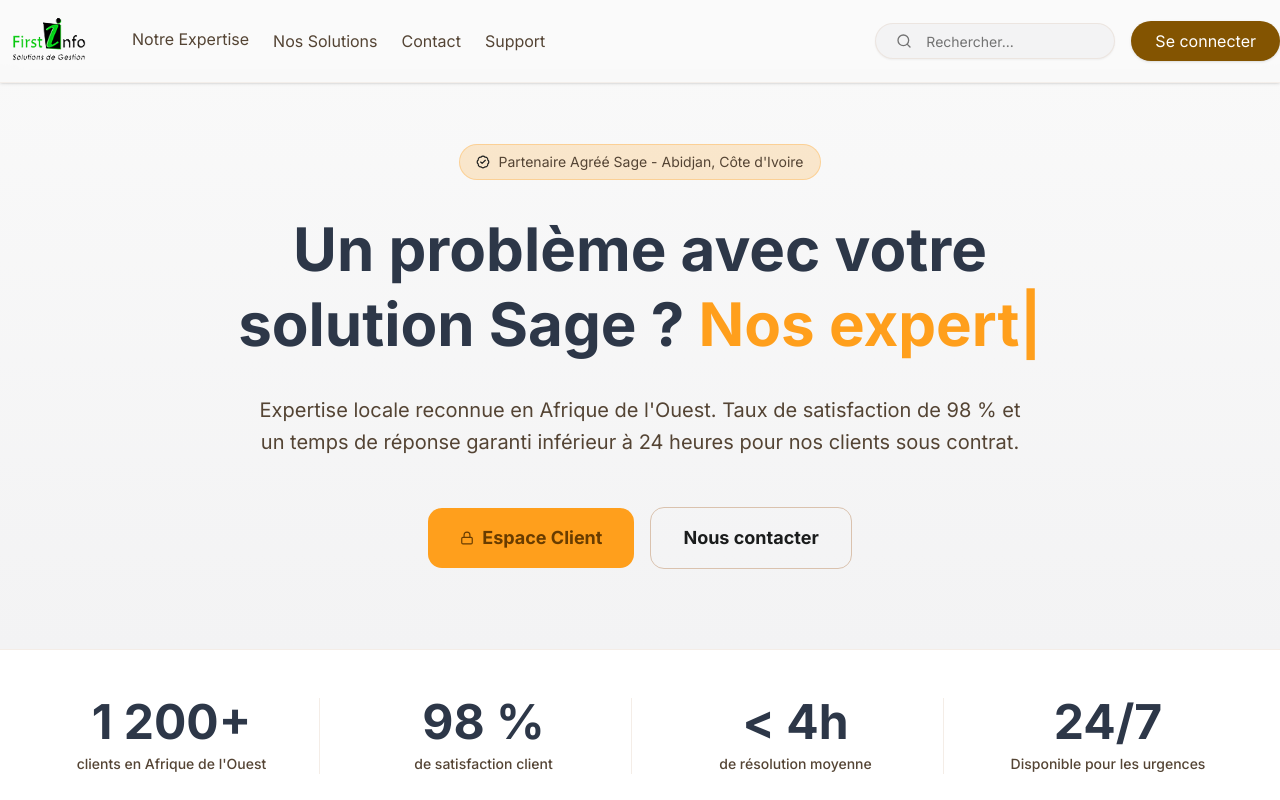
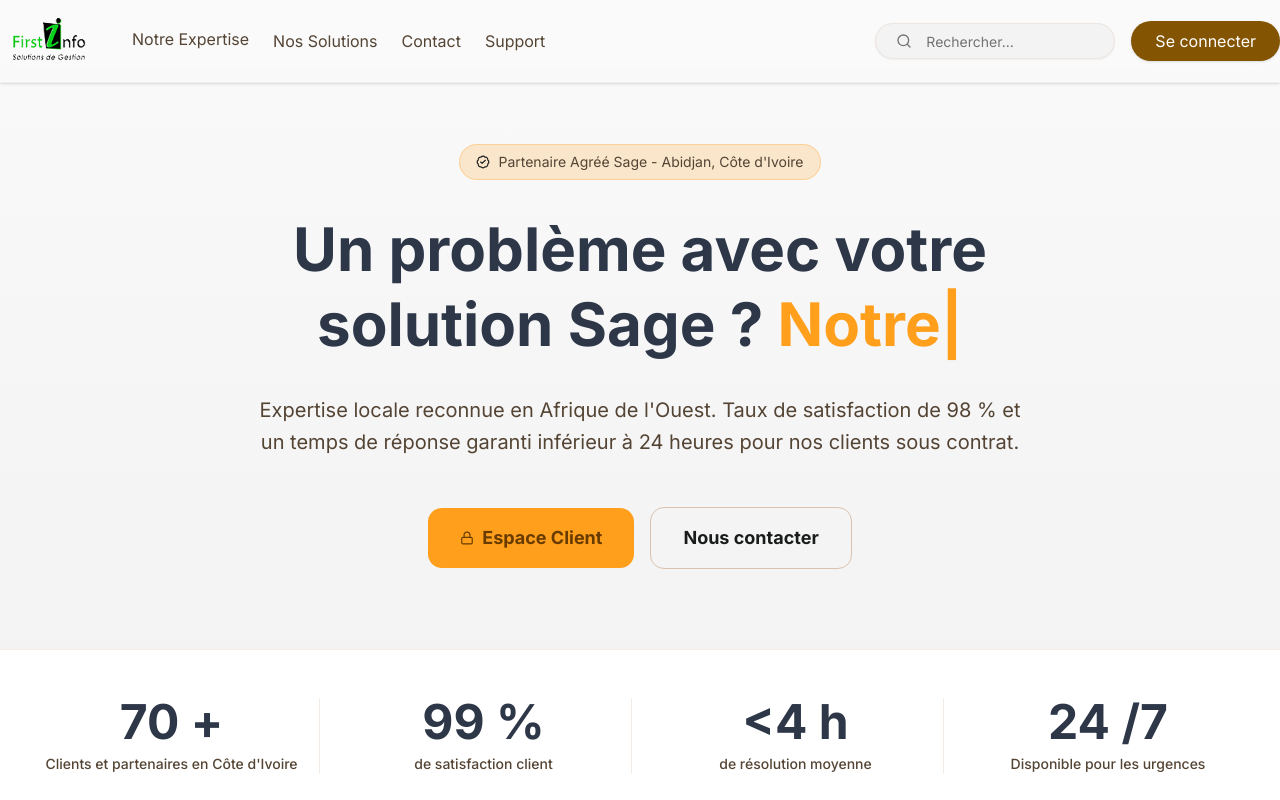
Before and after one commit to Jyjoojo/firstinfo-support, a Next.js app: page / in a window 1280 px wide. Shown: the top 800 px of the page. Built offline with nearby package versions, Linux system fonts and the light colour scheme.

Commit message:
feat: update Hero and StatsBanner components; add animation and intersection observer

```diff
--- a/app/ui/Hero.tsx
+++ b/app/ui/Hero.tsx
@@ -23,7 +23,7 @@
             <TypeAnimation
               sequence={[
                 '',
-                500, // Waits 1s
+                1000, // Waits 1s
                 'Notre équipe est là pour vous aider.',
                 2000, // Waits 1s
                 'Nos experts vous accompagnent.',
--- a/app/ui/StatsBanner.tsx
+++ b/app/ui/StatsBanner.tsx
@@ -1,23 +1,36 @@
+"use client";
+
+import CountUp from 'react-countup';
+import { useInView } from "react-intersection-observer";
+
 const stats = [
-  { value: "1 200+", label: "clients en Afrique de l'Ouest" },
-  { value: "98 %", label: "de satisfaction client" },
-  { value: "< 4h", label: "de résolution moyenne" },
-  { value: "24/7", label: "Disponible pour les urgences" },
+  { value: " +", label: "Clients et partenaires en Côte d'Ivoire", number: 70 },
+  { value: " %", label: "de satisfaction client", number: 99 },
+  { value: " h", label: "de résolution moyenne", number: 4 , prefix: "<" },
+  { value: " /7", label: "Disponible pour les urgences", number: 24 },
 ];
 
 export default function StatsBanner() {
+  const { ref, inView } = useInView({
+    triggerOnce: true, // animation une seule fois
+    threshold: 1,    // déclenche quand 30% visible
+  });
+
   return (
     <section className="bg-surface-container-lowest border-y border-outline-variant/30 py-12">
       <div className="max-w-container-max mx-auto px-gutter">
         <div className="grid grid-cols-2 md:grid-cols-4 gap-4 items-center">
           {stats.map((stat, i) => (
             <div
+              ref={ref}
               key={stat.label}
               className={`text-center px-4 ${
                 i < stats.length - 1 ? "md:border-r border-outline-variant/30" : ""
               }`}
             >
               <div className="text-4xl md:text-5xl font-bold text-sage-blue mb-2">
+                {stat.prefix ? (<span className="text-4xl md:text-5xl font-bold text-sage-blue mb-2">{stat.prefix}</span>) : null}
+                { inView && <CountUp end={stat.number} duration={3} /> }
                 {stat.value}
               </div>
               <div className="text-sm text-on-surface-variant font-medium">{stat.label}</div>
--- a/package.json
+++ b/package.json
@@ -20,6 +20,7 @@
     "react": "19.2.4",
     "react-countup": "^6.5.3",
     "react-dom": "19.2.4",
+    "react-intersection-observer": "^10.0.3",
     "react-type-animation": "^3.2.0",
     "shadcn": "^4.12.0",
     "tailwind-merge": "^3.6.0",
```
Also changed, not shown: 1 other file (tests, documents, lock files or other folders).
